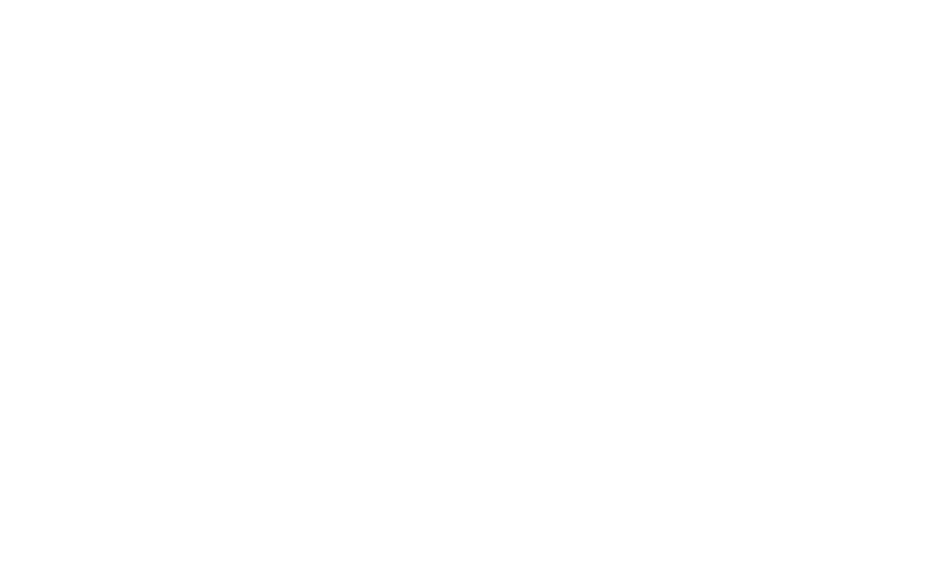
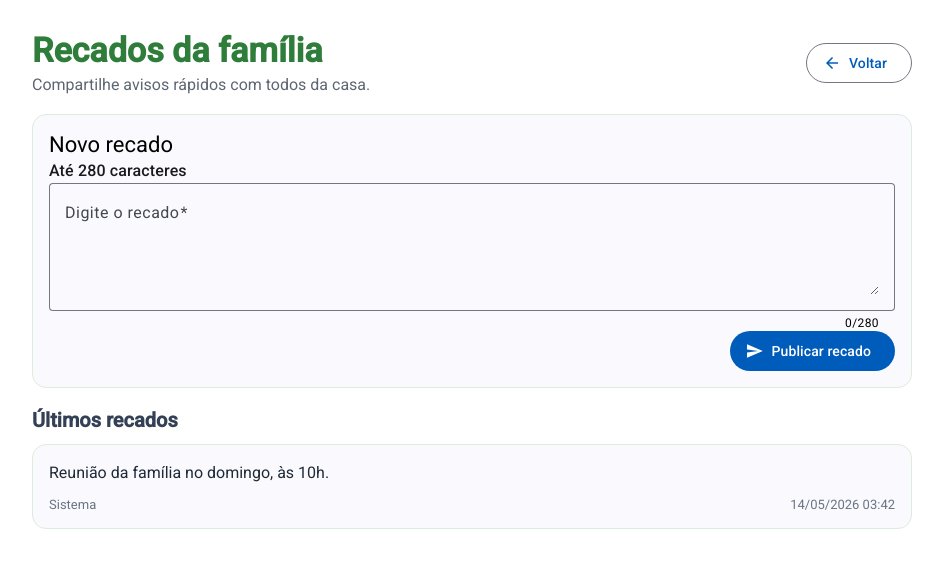
Before and after one commit to Wendel-Sampaio/splithome-frontend, an Angular app: page /recados in a window 1280 px wide. Before the commit this address led to /. Shown: the top 568 px of the page, without its empty margins (168-1111 px from the left). Built offline with nearby package versions, Linux system fonts and the light colour scheme; sample sign-in values are in the browser's storage; a web font is replaced by a local one.

Commit message:
feat: cria tela de recados premium e rota protegida

```diff
--- a/src/app/app.routes.ts
+++ b/src/app/app.routes.ts
@@ -3,6 +3,7 @@
 import { CadastroComponent } from './pages/cadastro/cadastro.component';
 import { HomeComponent } from './pages/home/home.component';
 import { EstatisticasComponent } from './pages/estatisticas/estatisticas.component';
+import { RecadosComponent } from './pages/recados/recados.component';
 import { loginGuard } from './core/auth/guards/login.guard';
 import { homeGuard } from './core/auth/guards/home.guard';
 
@@ -12,5 +13,6 @@
     {path: "login", component: LoginComponent, canActivate: [homeGuard]},
     {path: "cadastro", component: CadastroComponent, canActivate: [homeGuard]},
     {path: "home", component: HomeComponent, canActivate: [loginGuard]},
-    {path: "estatisticas", component: EstatisticasComponent, canActivate: [loginGuard]}
+    {path: "estatisticas", component: EstatisticasComponent, canActivate: [loginGuard]},
+    {path: "recados", component: RecadosComponent, canActivate: [loginGuard]}
 ];
--- a/src/app/pages/home/home.component.html
+++ b/src/app/pages/home/home.component.html
@@ -75,7 +75,7 @@
             <div>
                 <button (click)="abrirRecados()"
                         class="botoes-menu-lateral"
-                        [ngClass]="{'selected': currentView === 'recados', 'premium-locked': !isPremium}">
+                        [ngClass]="{'premium-locked': !isPremium}">
                     <mat-icon class="icones-botao" matSuffix>forum</mat-icon>
                     <span class="menu-label">Recados</span>
                     <span *ngIf="!isPremium" class="premium-lock">
@@ -123,11 +123,5 @@
             <p>Gerencie seu grupo familiar e compartilhe a organiza&ccedil;&atilde;o da casa.</p>
         </mat-card-content>
     </mat-card>
-    <mat-card class="tabela-compras tabela-boas-vindas" appearance="outlined" *ngIf="currentView === 'recados'">
-        <mat-card-content>
-            <h2>Recados</h2>
-            <p>Centralize avisos importantes para todos da casa.</p>
-        </mat-card-content>
-    </mat-card>
     <meu-perfil class="meu-perfil" *ngIf="currentView === 'meuPerfil'" (profilePhotoUpdated)="atualizarFotoPerfil($event)"></meu-perfil>
 </div>
--- a/src/app/pages/home/home.component.ts
+++ b/src/app/pages/home/home.component.ts
@@ -98,8 +98,7 @@
       return;
     }
 
-    this.currentView = 'recados';
-    this.currentViewTitle = 'Recados';
+    this.router.navigate(['/recados']);
   }
 
   abrirMeuPerfil(): void {
--- /dev/null
+++ b/src/app/pages/recados/recados.component.html
@@ -0,0 +1,69 @@
+<section class="recados-page">
+  <header class="recados-header">
+    <div>
+      <h1>Recados da família</h1>
+      <p>Compartilhe avisos rápidos com todos da casa.</p>
+    </div>
+
+    <button mat-stroked-button type="button" (click)="voltarParaHome()">
+      <mat-icon>arrow_back</mat-icon>
+      Voltar
+    </button>
+  </header>
+
+  <mat-card class="novo-recado-card" appearance="outlined">
+    <mat-card-header>
+      <mat-card-title>Novo recado</mat-card-title>
+      <mat-card-subtitle>Até 280 caracteres</mat-card-subtitle>
+    </mat-card-header>
+
+    <mat-card-content>
+      <form class="recado-form" [formGroup]="recadoForm" (ngSubmit)="salvarRecado()">
+        <mat-form-field appearance="outline" class="field-full">
+          <mat-label>Digite o recado</mat-label>
+          <textarea
+            formControlName="content"
+            matInput
+            rows="4"
+            maxlength="280"
+            placeholder="Ex.: Comprar itens de limpeza para a semana">
+          </textarea>
+          <mat-hint align="end">{{ tamanhoAtual }}/280</mat-hint>
+          <mat-error *ngIf="recadoForm.controls.content.hasError('required')">
+            Escreva um recado para continuar.
+          </mat-error>
+          <mat-error *ngIf="recadoForm.controls.content.hasError('maxlength')">
+            O recado deve ter no máximo 280 caracteres.
+          </mat-error>
+        </mat-form-field>
+
+        <div class="form-actions">
+          <button mat-flat-button color="primary" type="submit">
+            <mat-icon>send</mat-icon>
+            Publicar recado
+          </button>
+        </div>
+      </form>
+    </mat-card-content>
+  </mat-card>
+
+  <section class="recados-lista">
+    <h2>Últimos recados</h2>
+
+    <div class="lista-vazia" *ngIf="!recados.length">
+      Nenhum recado ainda. Seja o primeiro a escrever.
+    </div>
+
+    <mat-card class="recado-item" appearance="outlined" *ngFor="let recado of recados">
+      <mat-card-content>
+        <p class="recado-conteudo">{{ recado.content }}</p>
+        <div class="recado-meta">
+          <span>{{ recado.authorName }}</span>
+          <time [attr.datetime]="recado.createdAt">
+            {{ recado.createdAt | date:'dd/MM/yyyy HH:mm' }}
+          </time>
+        </div>
+      </mat-card-content>
+    </mat-card>
+  </section>
+</section>
--- /dev/null
+++ b/src/app/pages/recados/recados.component.scss
@@ -0,0 +1,88 @@
+.recados-page {
+  box-sizing: border-box;
+  display: grid;
+  gap: 20px;
+  margin: 0 auto;
+  max-width: 920px;
+  padding: 32px 20px 40px;
+}
+
+.recados-header {
+  align-items: center;
+  display: flex;
+  gap: 16px;
+  justify-content: space-between;
+}
+
+.recados-header h1 {
+  color: #2f7d3a;
+  font-size: clamp(26px, 4vw, 34px);
+  line-height: 1.1;
+  margin: 0;
+}
+
+.recados-header p {
+  color: #5d6672;
+  margin: 6px 0 0;
+}
+
+.novo-recado-card,
+.recado-item {
+  border-radius: 14px;
+  border: 1px solid #deebdf;
+}
+
+.field-full {
+  width: 100%;
+}
+
+.form-actions {
+  display: flex;
+  justify-content: flex-end;
+}
+
+.recados-lista {
+  display: grid;
+  gap: 12px;
+}
+
+.recados-lista h2 {
+  color: #334055;
+  font-size: 20px;
+  margin: 0;
+}
+
+.lista-vazia {
+  background: #f3f7f4;
+  border: 1px dashed #c9dbcb;
+  border-radius: 12px;
+  color: #5d6672;
+  padding: 16px;
+}
+
+.recado-conteudo {
+  color: #1f2a37;
+  line-height: 1.5;
+  margin: 0;
+  white-space: pre-wrap;
+}
+
+.recado-meta {
+  align-items: center;
+  color: #697586;
+  display: flex;
+  font-size: 13px;
+  justify-content: space-between;
+  margin-top: 12px;
+}
+
+@media (max-width: 640px) {
+  .recados-page {
+    padding: 20px 14px 28px;
+  }
+
+  .recados-header {
+    align-items: flex-start;
+    flex-direction: column;
+  }
+}
--- /dev/null
+++ b/src/app/pages/recados/recados.component.ts
@@ -0,0 +1,70 @@
+import { CommonModule } from '@angular/common';
+import { Component, DestroyRef, OnInit, inject } from '@angular/core';
+import { takeUntilDestroyed } from '@angular/core/rxjs-interop';
+import { FormControl, FormGroup, ReactiveFormsModule, Validators } from '@angular/forms';
+import { Router } from '@angular/router';
+import { MatButtonModule } from '@angular/material/button';
+import { MatCardModule } from '@angular/material/card';
+import { MatFormFieldModule } from '@angular/material/form-field';
+import { MatIconModule } from '@angular/material/icon';
+import { MatInputModule } from '@angular/material/input';
+import { UserService } from '../../core/auth/user/user.service';
+import { Recado, RecadosService } from '../../shared/services/recados/recados.service';
+
+@Component({
+  selector: 'app-recados',
+  imports: [
+    CommonModule,
+    ReactiveFormsModule,
+    MatButtonModule,
+    MatCardModule,
+    MatFormFieldModule,
+    MatIconModule,
+    MatInputModule
+  ],
+  templateUrl: './recados.component.html',
+  styleUrl: './recados.component.scss'
+})
+export class RecadosComponent implements OnInit {
+  private readonly recadosService = inject(RecadosService);
+  private readonly userService = inject(UserService);
+  private readonly router = inject(Router);
+  private readonly destroyRef = inject(DestroyRef);
+
+  readonly recadoForm = new FormGroup({
+    content: new FormControl('', [Validators.required, Validators.maxLength(280)])
+  });
+
+  recados: Recado[] = [];
+
+  ngOnInit(): void {
+    this.recadosService.listar().pipe(takeUntilDestroyed(this.destroyRef)).subscribe(recados => {
+      this.recados = recados;
+    });
+  }
+
+  salvarRecado(): void {
+    if (this.recadoForm.invalid) {
+      this.recadoForm.markAllAsTouched();
+      return;
+    }
+
+    const content = this.recadoForm.controls.content.value ?? '';
+    const authorName = this.userService.getUser().name || 'Você';
+
+    this.recadosService.criar({
+      content,
+      authorName
+    });
+
+    this.recadoForm.reset();
+  }
+
+  voltarParaHome(): void {
+    this.router.navigate(['/home']);
+  }
+
+  get tamanhoAtual(): number {
+    return this.recadoForm.controls.content.value?.length ?? 0;
+  }
+}
--- /dev/null
+++ b/src/app/shared/services/recados/recados.service.ts
@@ -0,0 +1,45 @@
+import { Injectable } from '@angular/core';
+import { BehaviorSubject, Observable } from 'rxjs';
+
+export type Recado = {
+  id: string;
+  content: string;
+  authorName: string;
+  createdAt: string;
+};
+
+type NovoRecado = {
+  content: string;
+  authorName: string;
+};
+
+@Injectable({ providedIn: 'root' })
+export class RecadosService {
+  private readonly recadosSubject = new BehaviorSubject<Recado[]>([
+    {
+      id: '1',
+      content: 'Reunião da família no domingo, às 10h.',
+      authorName: 'Sistema',
+      createdAt: new Date().toISOString()
+    }
+  ]);
+
+  listar(): Observable<Recado[]> {
+    return this.recadosSubject.asObservable();
+  }
+
+  criar(recado: NovoRecado): void {
+    const novoRecado: Recado = {
+      id: this.gerarId(),
+      content: recado.content.trim(),
+      authorName: recado.authorName.trim(),
+      createdAt: new Date().toISOString()
+    };
+
+    this.recadosSubject.next([novoRecado, ...this.recadosSubject.value]);
+  }
+
+  private gerarId(): string {
+    return `${Date.now()}-${Math.random().toString(16).slice(2, 10)}`;
+  }
+}
```
Also changed, not shown: 1 other file (tests, documents, lock files or other folders).
